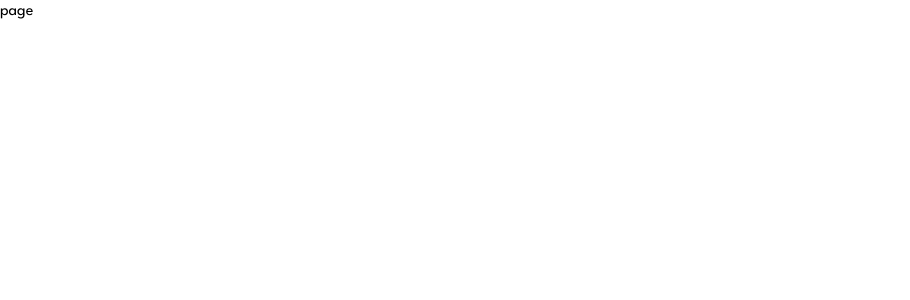
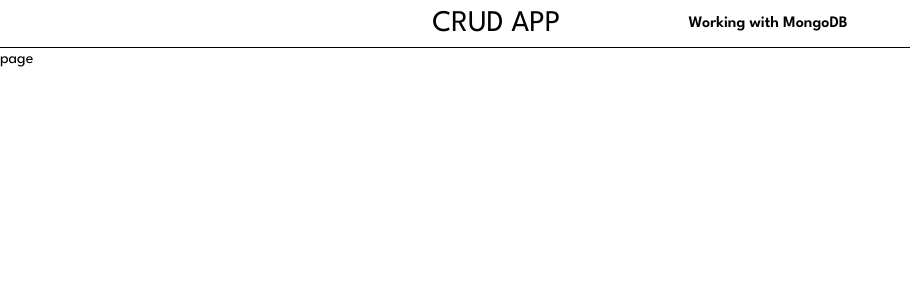
Before and after one commit to shwejan005/mongo-crud, a Next.js app: page / in a window 1280 px wide. Shown: the top 300 px of the page, without its empty margins (0-910 px from the left). Built offline with nearby package versions, Linux system fonts and the light colour scheme.

Commit message:
Added Navbar

```diff
--- a/app/layout.js
+++ b/app/layout.js
@@ -1,5 +1,6 @@
 import { League_Spartan } from "next/font/google";
 import "./globals.css";
+import Navbar from "@/components/Navbar";
 
 const font = League_Spartan({
   subsets: ["latin"]
@@ -16,6 +17,7 @@ export default function RootLayout({ children }) {
       <body
         className={`${font.className} antialiased`}
       >
+        <Navbar />
         {children}
       </body>
     </html>
--- /dev/null
+++ b/components/Navbar.jsx
@@ -0,0 +1,13 @@
+import Link from 'next/link'
+import React from 'react'
+
+function Navbar() {
+  return (
+    <nav className='h-12 flex justify-center gap-32 items-center border-b'>
+      <Link href={'/'} className='text-3xl'>CRUD APP</Link>
+      <p className='font-semibold'>Working with MongoDB</p>
+    </nav>
+  )
+}
+
+export default Navbar
```
